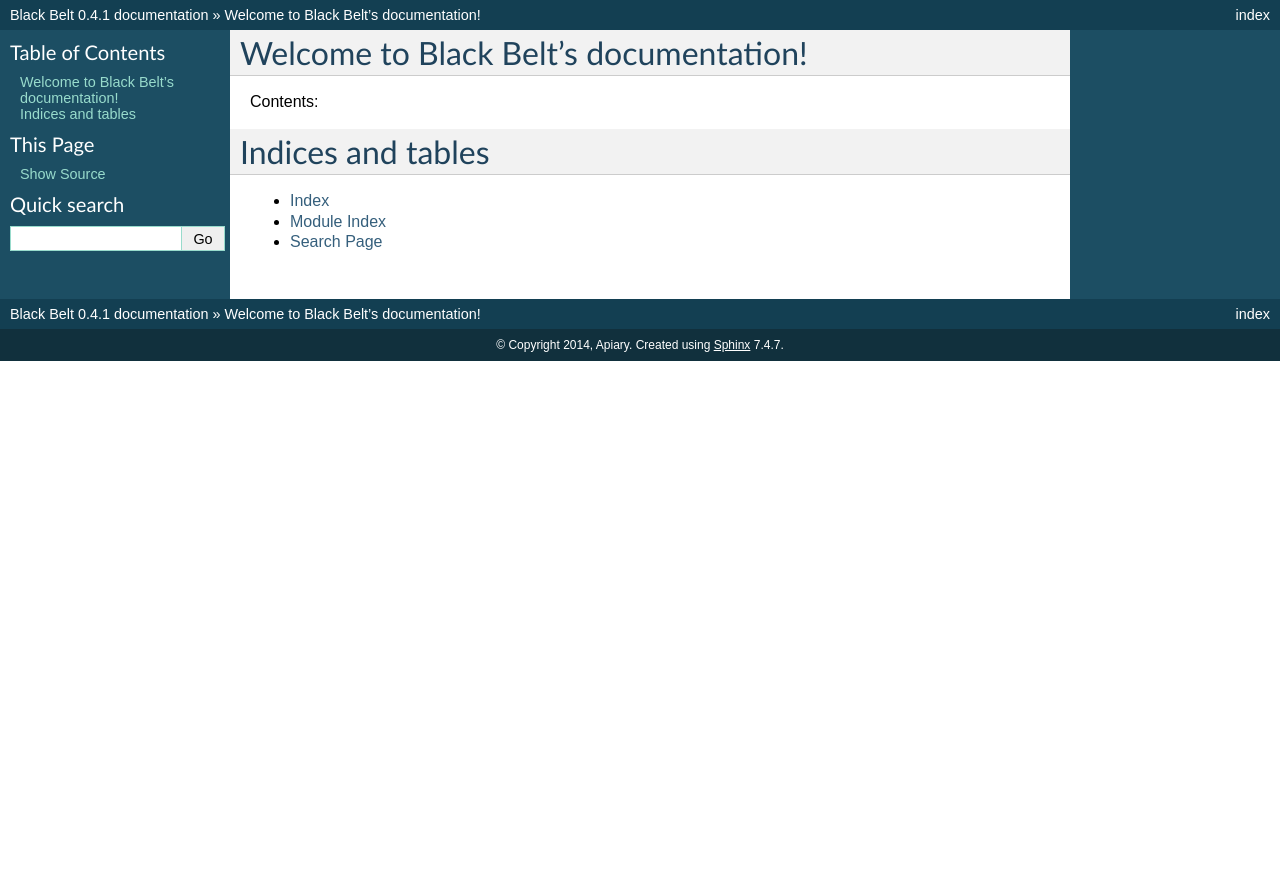
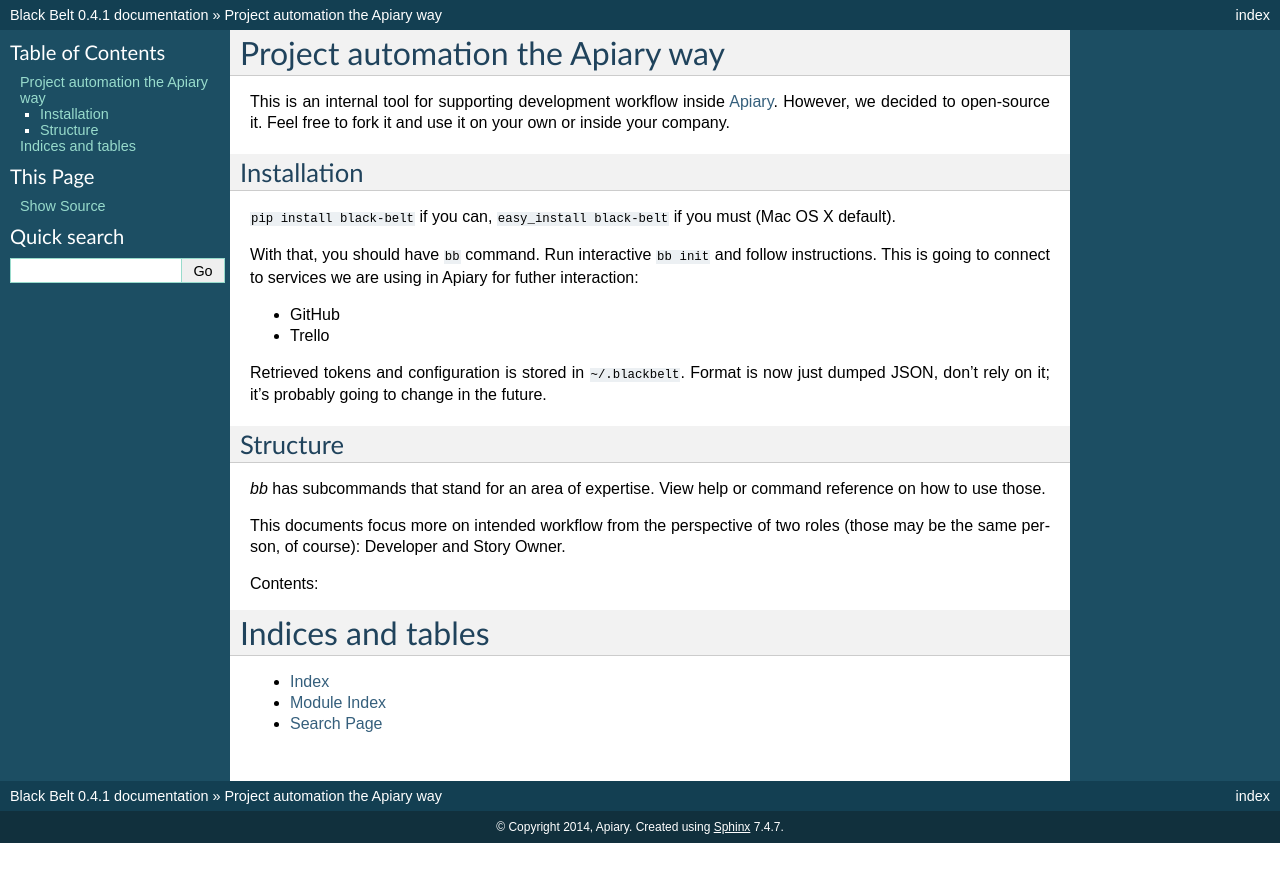
Before and after one commit to apiaryio/black-belt, a Sphinx documentation site: the page built from docs/source/index.rst, in a window 1280 px wide. Shown: the top 882 px of the page. Built offline with Sphinx 7.4.7, drawn with Linux system fonts in a browser that asks for light colours.

Commit message:
Doc outline

```diff
--- a/docs/source/conf.py
+++ b/docs/source/conf.py
@@ -243,7 +243,7 @@ man_pages = [
 #  dir menu entry, description, category)
 texinfo_documents = [
   ('index', 'BlackBelt', u'Black Belt Documentation',
-   u'Apiary', 'BlackBelt', 'One line description of project.',
+   u'Apiary', 'BlackBelt', 'Project automation the Apiary way.',
    'Miscellaneous'),
 ]
 
--- a/docs/source/index.rst
+++ b/docs/source/index.rst
@@ -1,10 +1,33 @@
-.. Black Belt documentation master file, created by
-   sphinx-quickstart on Thu Aug  7 14:07:53 2014.
-   You can adapt this file completely to your liking, but it should at least
-   contain the root `toctree` directive.
 
-Welcome to Black Belt's documentation!
+Project automation the Apiary way
 ======================================
+
+This is an internal tool for supporting development workflow inside `Apiary <http://apiary.io/>`_. However, we decided to open-source it. Feel free to fork it and use it on your own or inside your company.
+
+
+--------------
+Installation
+--------------
+
+``pip install black-belt`` if you can, ``easy_install black-belt`` if you must (Mac OS X default).
+
+With that, you should have ``bb`` command. Run interactive ``bb init`` and follow instructions. This is going to connect to services we are using in Apiary for futher interaction:
+
+* GitHub
+* Trello
+
+Retrieved tokens and configuration is stored in ``~/.blackbelt``. Format is now just dumped JSON, don't rely on it; it's probably going to change in the future.
+
+
+--------------
+Structure
+--------------
+
+`bb` has subcommands that stand for an area of expertise. View help or command reference on how to use those.
+
+This documents focus more on intended workflow from the perspective of two roles (those may be the same person, of course): Developer and Story Owner.
+
+
 
 Contents:
 
```
